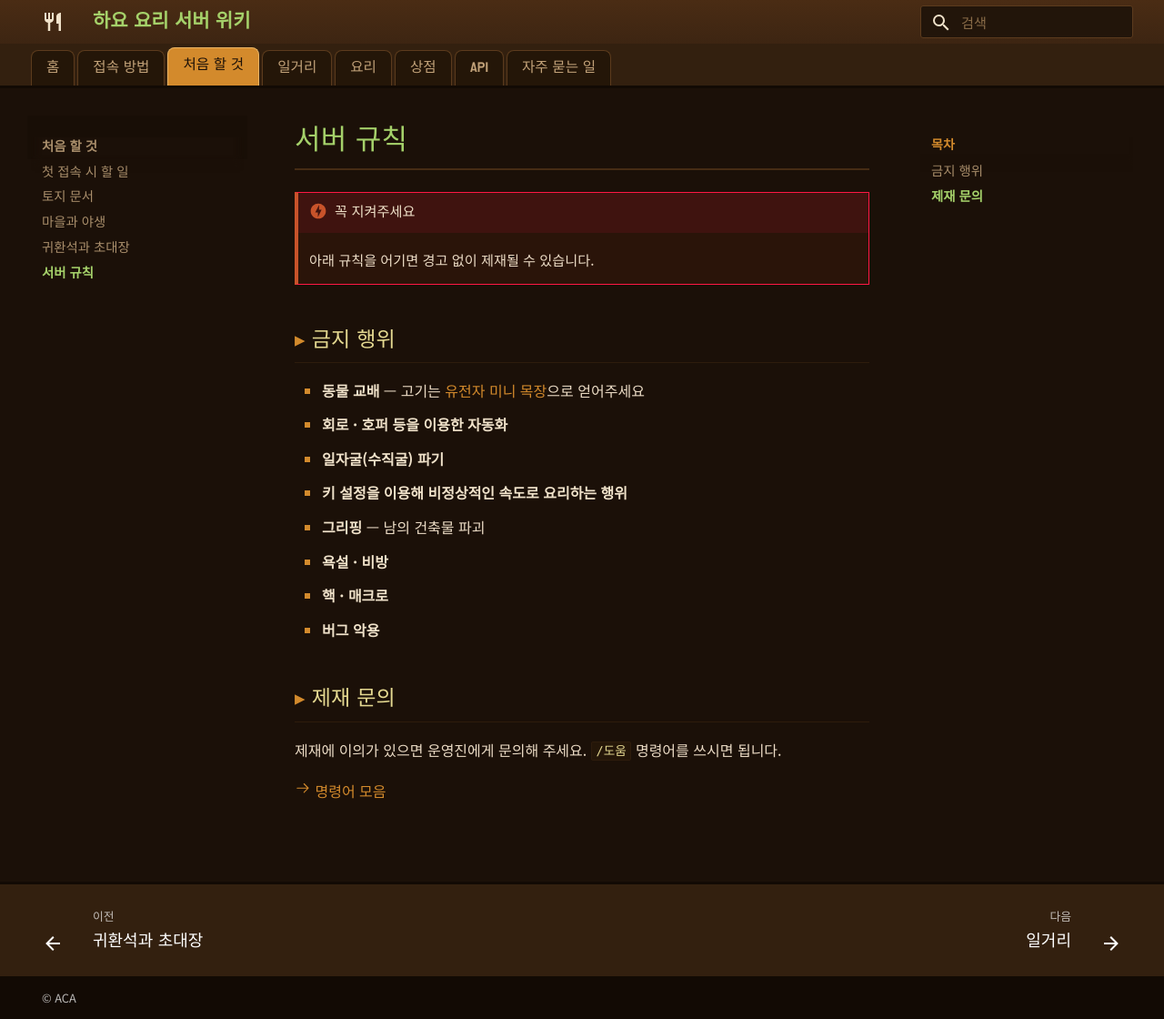
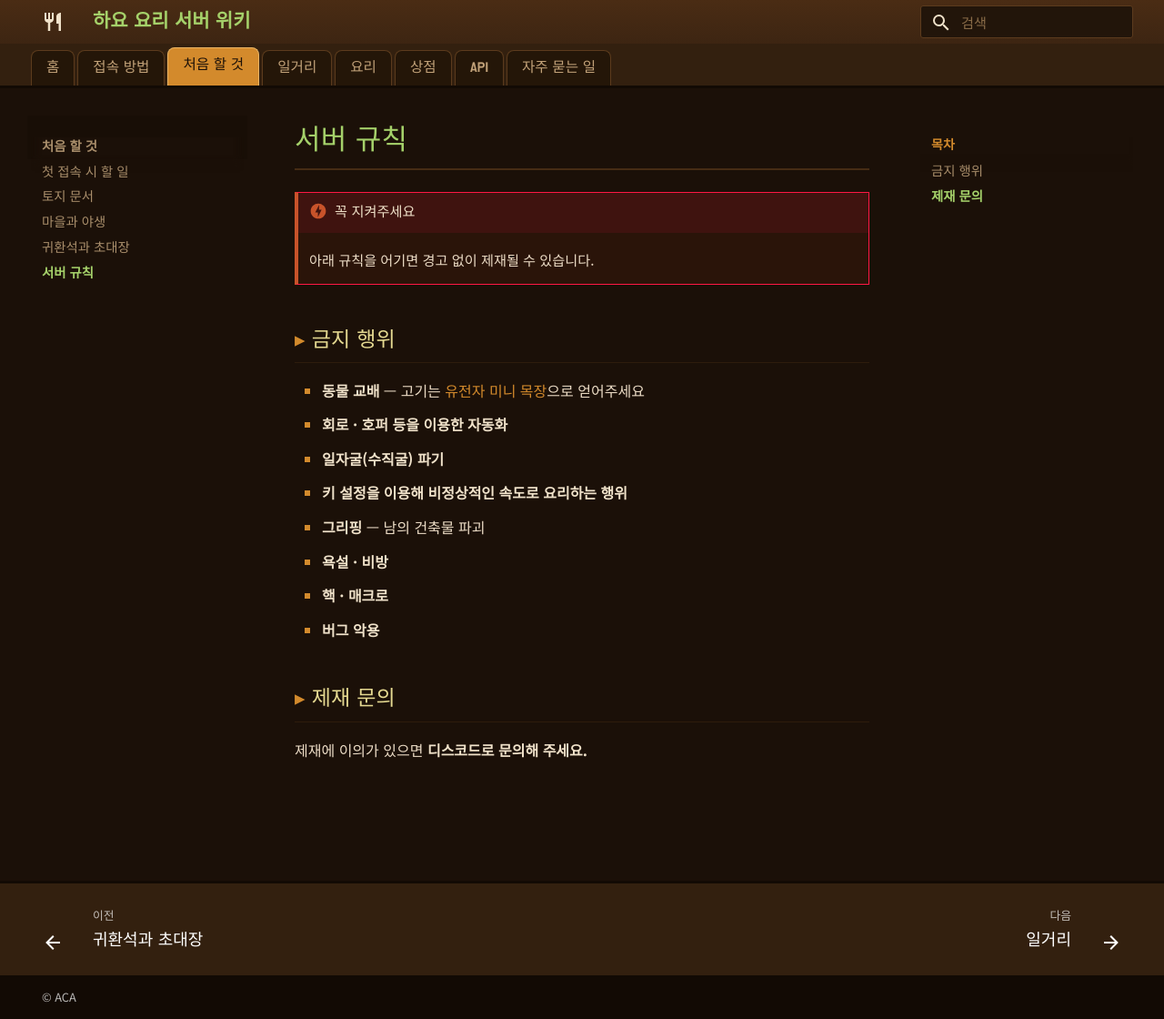
Before and after one commit to aca-kor-team/hayo-wiki, an MkDocs documentation site: the page built from docs/start/rules.md, in a window 1280 px wide and 1120 px high. Shown: the whole window at 91% size. Built offline with MkDocs 1.6.1 and Material for MkDocs 9.7.7, drawn with Linux system fonts in a browser that asks for light colours; some web fonts are replaced.

Commit message:
제재 이의 문의처를 디스코드로 안내
Co-Authored-By: Claude Opus 5 <noreply@anthropic.com>

```diff
--- a/docs/start/rules.md
+++ b/docs/start/rules.md
@@ -20,7 +20,4 @@ description: 하요 요리 서버 규칙 — 동물 교배, 자동화, 비정상
 
 ## 제재 문의
 
-제재에 이의가 있으면 운영진에게 문의해 주세요.
-`/도움` 명령어를 쓰시면 됩니다.
-
-[:octicons-arrow-right-24: 명령어 모음](../reference/commands.md)
+제재에 이의가 있으면 **디스코드로 문의해 주세요.**
```
